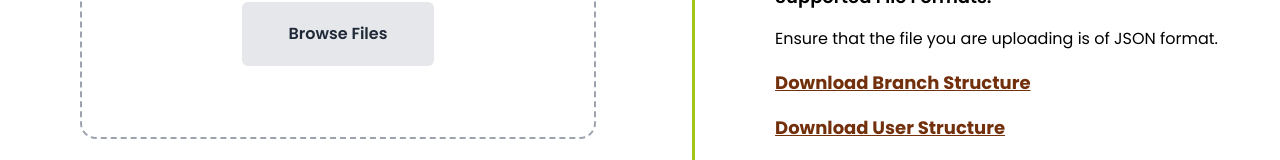
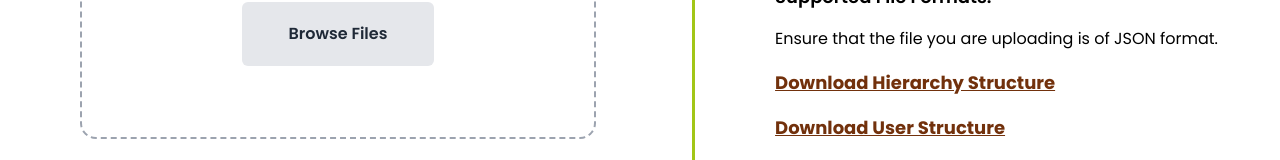
Before and after one commit to ChiragKdvara/Communication-Server, a React (Vite) app in the folder frontend/: page /upload in a window 1280 px wide. Shown: the part 424-584 px from the top of the page. Built offline with nearby package versions, Linux system fonts and the light colour scheme.

Commit message:
Changed Branch to Hierachy

```diff
--- a/frontend/src/components/UploadData.jsx
+++ b/frontend/src/components/UploadData.jsx
@@ -35,7 +35,7 @@ const Upload = () => {
     }
   }
 
-  const downloadBranchDataStructure = () => {
+  const downloadHierarchyDataStructure = () => {
     const branchData = {
       hierarchy: ['Region', 'Zone', 'Cluster', 'Branch'],
       data: [
@@ -53,7 +53,7 @@ const Upload = () => {
     const url = URL.createObjectURL(blob)
     const link = document.createElement('a')
     link.href = url
-    link.download = 'branch-data-structure.json'
+    link.download = 'hierarchy-data-structure.json'
     link.click()
   }
 
@@ -253,8 +253,8 @@ const Upload = () => {
           <h3 className="text-lg font-semibold mb-1">Supported File Formats:</h3>
           <p>Ensure that the file you are uploading is of JSON format.</p>
           <h3 className="text-lg font-semibold mb-1">
-            <a href="#" onClick={downloadBranchDataStructure} className="text-secondary font-bold">
-              Download Branch Structure
+            <a href="#" onClick={downloadHierarchyDataStructure} className="text-secondary font-bold">
+              Download Hierarchy Structure
             </a>
           </h3>
           <h3 className="text-lg font-semibold mb-1">
```
